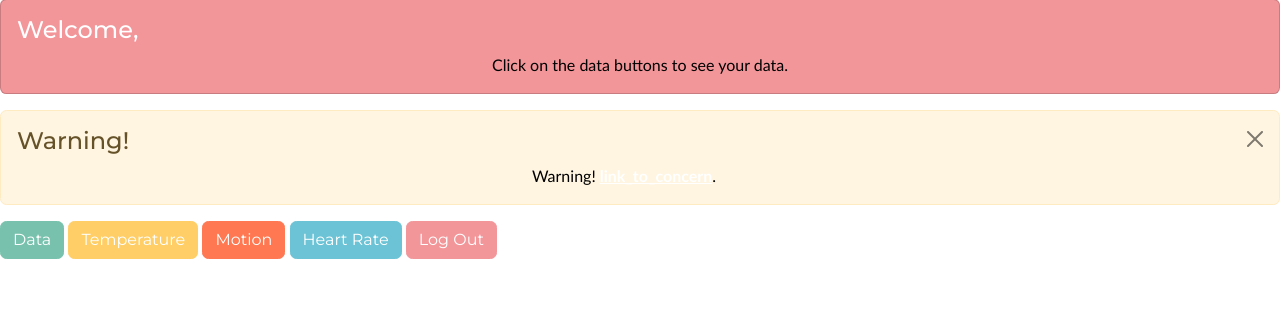
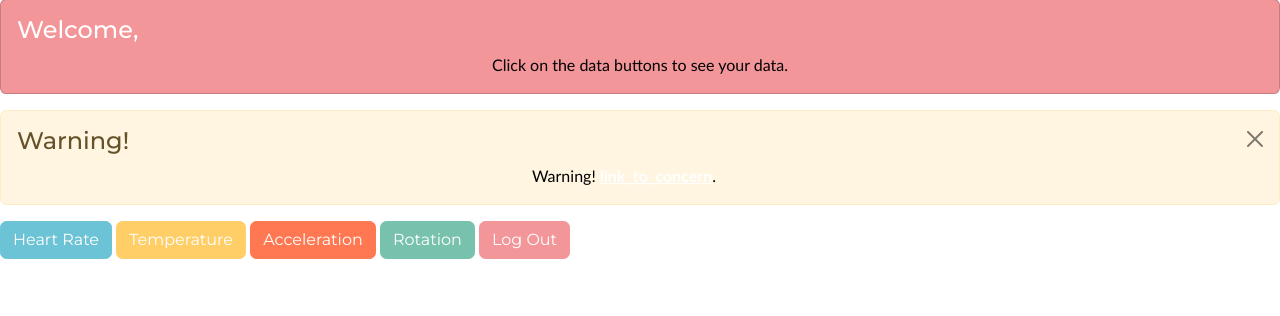
Before and after one commit to Triangleman1/AllergyAlarm, a Django app: page / in a window 1280 px wide. Shown: the part 113-429 px from the top of the page. Run offline with Django 5.2, Linux system fonts and the light colour scheme; some libraries are stand-ins or nearby versions.

Commit message:
Four operational plots. Created infrastructure for passing button-specific variables to javascript and the view it fetches for plotting.

```diff
--- a/allergy_alarm/urls.py
+++ b/allergy_alarm/urls.py
@@ -25,10 +25,10 @@ app_name = "allergy"
 urlpatterns = [
     path('admin/', admin.site.urls),
     path("", views.home, name="home"),
-    path("chart", views.excel_to_chart, name='excel_chart'),
-    path("dashboard", views.dashboard, name="dashboard"),
-    path("login", views.login_view, name="login"),
-    path("logout", views.logout, name="logout"),
-    path('chartT/', views.chart_view, name='chartT'),
-    path('chart-data/', views.chart_data, name='chart-data'),
+    #path("chart", views.excel_to_chart, name='excel_chart'),
+    path("dashboard/", views.dashboard, name="dashboard"),
+    path("login/", views.login_view, name="login"),
+    path("logout/", views.logout_view, name="logout"),
+    path('chart/<str:sensorType>/', views.chart_view, name='chart'),
+    path('chart-data/<str:sensorType>/', views.chart_data, name='chart-data'),
 ]
--- a/allergy_alarm_app/templates/allergy_alarm_app/allergy_home.html
+++ b/allergy_alarm_app/templates/allergy_alarm_app/allergy_home.html
@@ -66,15 +66,17 @@
     <p class="mb-0">Warning! <a href="#" class="alert-link">link_to_concern</a>.</p>
   </div>
 
-<button type="button" class="btn btn-primary" onclick="location.href='chart'">Data</button>
+{% comment %} <button type="button" class="btn btn-primary" onclick="location.href='chart'">Data</button> {% endcomment %}
 
-<button type="button" class="btn btn-warning" onclick="location.href='chartT'">Temperature</button>
+<button type="button" class="btn btn-info" onclick="location.href='{% url "chart" sensorType="HeartRate" %}'">Heart Rate</button>
 
-<button type="button" class="btn btn-danger">Motion</button>
+<button type="button" class="btn btn-warning" onclick="location.href='{% url "chart" sensorType="Temperature" %}'">Temperature</button>
 
-<button type="button" class="btn btn-info">Heart Rate</button>
+<button type="button" class="btn btn-danger" onclick="location.href='{% url "chart" sensorType="Accelerometer" %}'">Acceleration</button>
 
-<button type="button" class="btn btn-secondary" onclick="location.href='logout'">Log Out</button>
+<button type="button" class="btn btn-primary" onclick="location.href='{% url "chart" sensorType="Gyroscope" %}'">Rotation</button>
+
+<button type="button" class="btn btn-secondary" onclick="location.href='{% url "logout" %}'">Log Out</button>
 
 </body>
 </html>
--- a/allergy_alarm_app/templates/allergy_alarm_app/login.html
+++ b/allergy_alarm_app/templates/allergy_alarm_app/login.html
@@ -11,7 +11,7 @@
         <div>{{ message }}</div>
     {% endif %}
 
-    <form action="login" method="post">
+    <form action="{% url 'login' %}" method="post">
         {% csrf_token %}
         <input type="text" name="username" placeholder="Username">
         <input type="password" class="form-control"name="password" placeholder="Password">
--- a/allergy_alarm_app/views.py
+++ b/allergy_alarm_app/views.py
@@ -1,4 +1,4 @@
-from django.shortcuts import render
+from django.shortcuts import render, redirect
 from django.http import HttpResponse, HttpResponseRedirect, JsonResponse
 from django.urls import reverse
 from django.contrib.auth import authenticate, login, logout
@@ -7,7 +7,7 @@ import openpyxl
 import io
 import matplotlib.pyplot as plt
 from matplotlib.backends.backend_agg import FigureCanvasAgg as FigureCanvas
-from .models import Temperature
+from .models import *
 
 # Create your views here.
 def home(request):
@@ -28,57 +28,75 @@ def login_view(request):
         user = authenticate(request, username=username, password=password)
         if user is not None:
             login(request, user)
-            return HttpResponseRedirect(reverse("home"))
+            return redirect("home")
         else:
             return render(request, "allergy_alarm_app/login.html", {
                 "message": "Invalid credentials"
             })
     return render(request, "allergy_alarm_app/login.html")
 
-def logout(request):
+def logout_view(request):
+    logout(request)
     return render(request, "allergy_alarm_app/login.html", {
         "message": "Logged out."
     })
 
-def chart_view(request):
-    return render(request, 'allergy_alarm_app/chart.html')
+def chart_view(request, sensorType):
+    return render(request, 'allergy_alarm_app/chart.html', {
+                "sensorType": sensorType
+            })
 
-def chart_data(request):
-    data = Temperature.objects.all()
+def chart_data(request, sensorType):
+    #Called by chart.html, gives it the proper data. sensorType is a string which should match the sensor and table name
+    if (sensorType == "Temperature"):
+        print("test:temp")
+        data = Temperature.objects.all()
+        values = [point.temperature for point in data]
+    elif (sensorType == "HeartRate"):
+        data = HeartRate.objects.all()
+        values = [point.ECG for point in data]
+    elif (sensorType == "Accelerometer"):
+        print("test:accel")
+        data = Accelerometer.objects.all()
+        values = [point.x for point in data]
+    elif (sensorType == "Gyroscope"):
+        data = Gyroscope.objects.all()
+        values = [point.x for point in data]
     print([point.userID for point in data])
     labels = [point.datetime.strftime("%B %d, %I:%M%p") for point in data] #if point.user_id == user
-    values = [point.temperature for point in data]
     return JsonResponse(data={
         'labels': labels,
         'values': values,
+        'ylabel': sensorType,
     })
 
-def excel_to_chart(request):
-    # Your Excel file path (or it could be uploaded by the user in a form)
-    excel_file_path = 'TestFile.xlsx'
 
-    # Read the Excel file using openpyxl
-    workbook = openpyxl.load_workbook(excel_file_path)
-    sheet = workbook.active
+# def excel_to_chart(request):
+#     # Your Excel file path (or it could be uploaded by the user in a form)
+#     excel_file_path = 'TestFile.xlsx'
 
-    # Extract data from the Excel sheet (assumes data starts from row 2)
-    # For example, assume the Excel sheet has columns 'Date' and 'Value'
-    dates = []
-    values = []
+#     # Read the Excel file using openpyxl
+#     workbook = openpyxl.load_workbook(excel_file_path)
+#     sheet = workbook.active
 
-    for row in sheet.iter_rows(min_row=2, values_only=True):
-        dates.append(row[0])  # assuming 'Date' is the first column
-        values.append(row[1])  # assuming 'Value' is the second column
+#     # Extract data from the Excel sheet (assumes data starts from row 2)
+#     # For example, assume the Excel sheet has columns 'Date' and 'Value'
+#     dates = []
+#     values = []
 
-    # Create a chart using matplotlib
-    fig, ax = plt.subplots()
-    ax.plot(dates, values, marker='o', linestyle='-', color='b')
+#     for row in sheet.iter_rows(min_row=2, values_only=True):
+#         dates.append(row[0])  # assuming 'Date' is the first column
+#         values.append(row[1])  # assuming 'Value' is the second column
 
-    ax.set(xlabel='Date', ylabel='Value',
-           title='Example Data Visualization')
+#     # Create a chart using matplotlib
+#     fig, ax = plt.subplots()
+#     ax.plot(dates, values, marker='o', linestyle='-', color='b')
 
-    # Generate the plot and send as response
-    response = HttpResponse(content_type='image/png')
-    canvas = FigureCanvas(fig)
-    canvas.print_png(response)
-    return response
+#     ax.set(xlabel='Date', ylabel='Value',
+#            title='Example Data Visualization')
+
+#     # Generate the plot and send as response
+#     response = HttpResponse(content_type='image/png')
+#     canvas = FigureCanvas(fig)
+#     canvas.print_png(response)
+#     return response
```
Also changed, not shown: allergy_alarm_app/templates/allergy_alarm_app/chart.html (+12 -4 lines), allergy_alarm_app/migrations/0005_rename_xacceleration_accelerometer_x_and_more.py (added).
